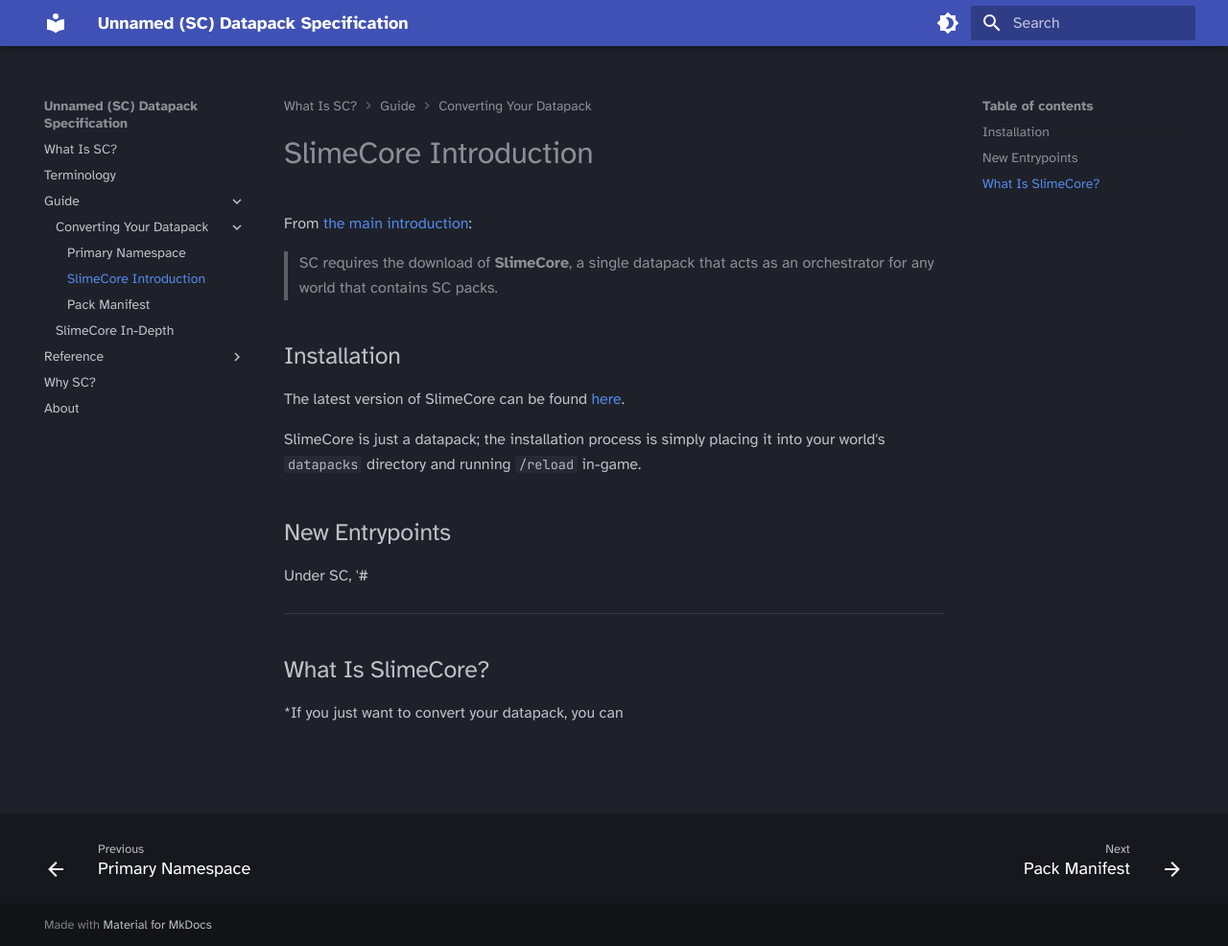
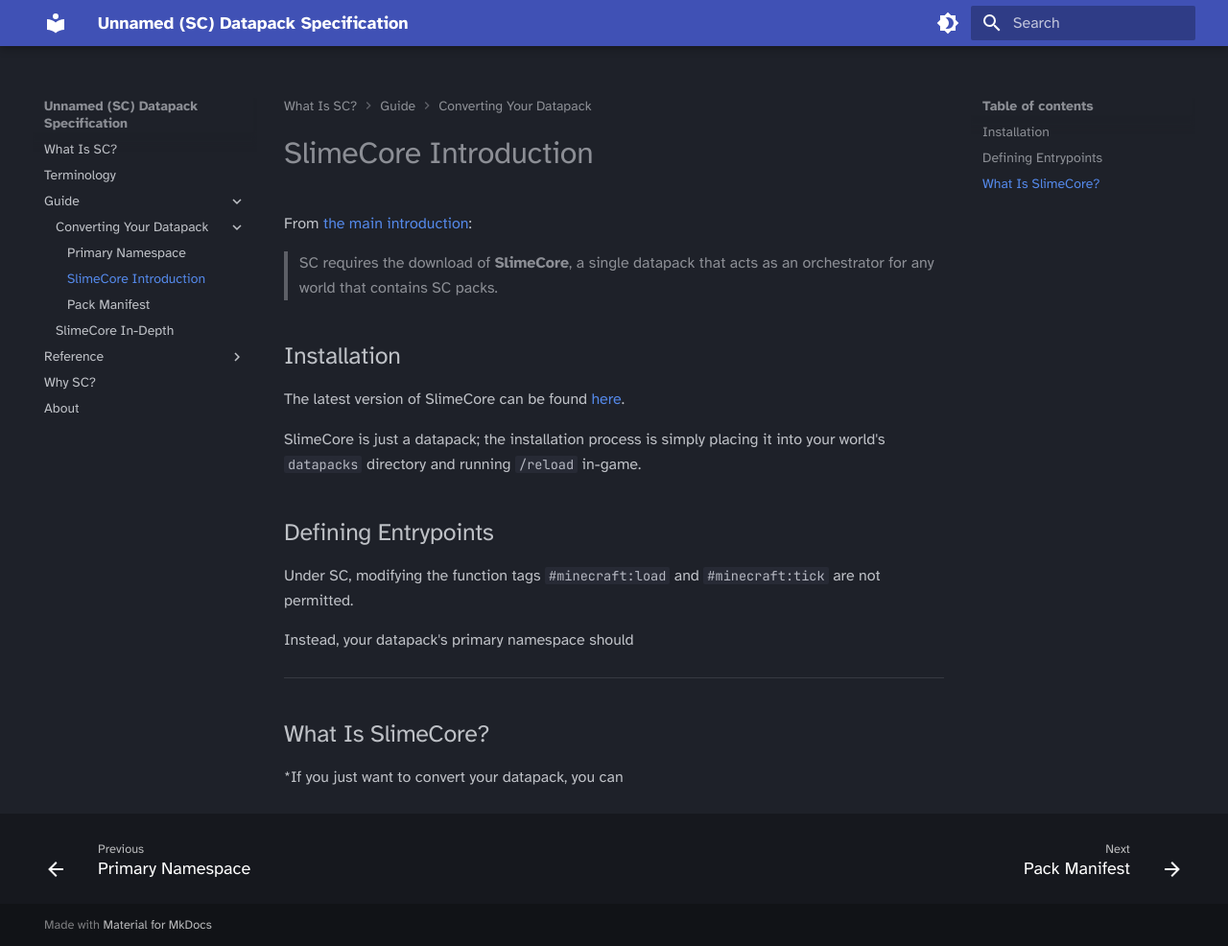
Before and after one commit to sixslime/unnamed-sc-spec, an MkDocs documentation site: the page built from docs/guide/converting/slimecore.md, in a window 1280 px wide and 986 px high. Shown: the whole window at 96% size. Built offline with MkDocs 1.6.1 and Material for MkDocs 9.7.7, drawn with Linux system fonts in a browser that asks for light colours.

Commit message:
checkpoint

```diff
--- a/docs/guide/converting/slimecore.md
+++ b/docs/guide/converting/slimecore.md
@@ -9,9 +9,11 @@
 
 SlimeCore is just a datapack; the installation process is simply placing it into your world's `datapacks` directory and running `/reload` in-game.
 
-## New Entrypoints
+## Defining Entrypoints
 
-Under SC, '#
+Under SC, modifying the function tags `#minecraft:load` and `#minecraft:tick` are not permitted.
+
+Instead, your datapack's primary namespace should
 
 
 ---
```
